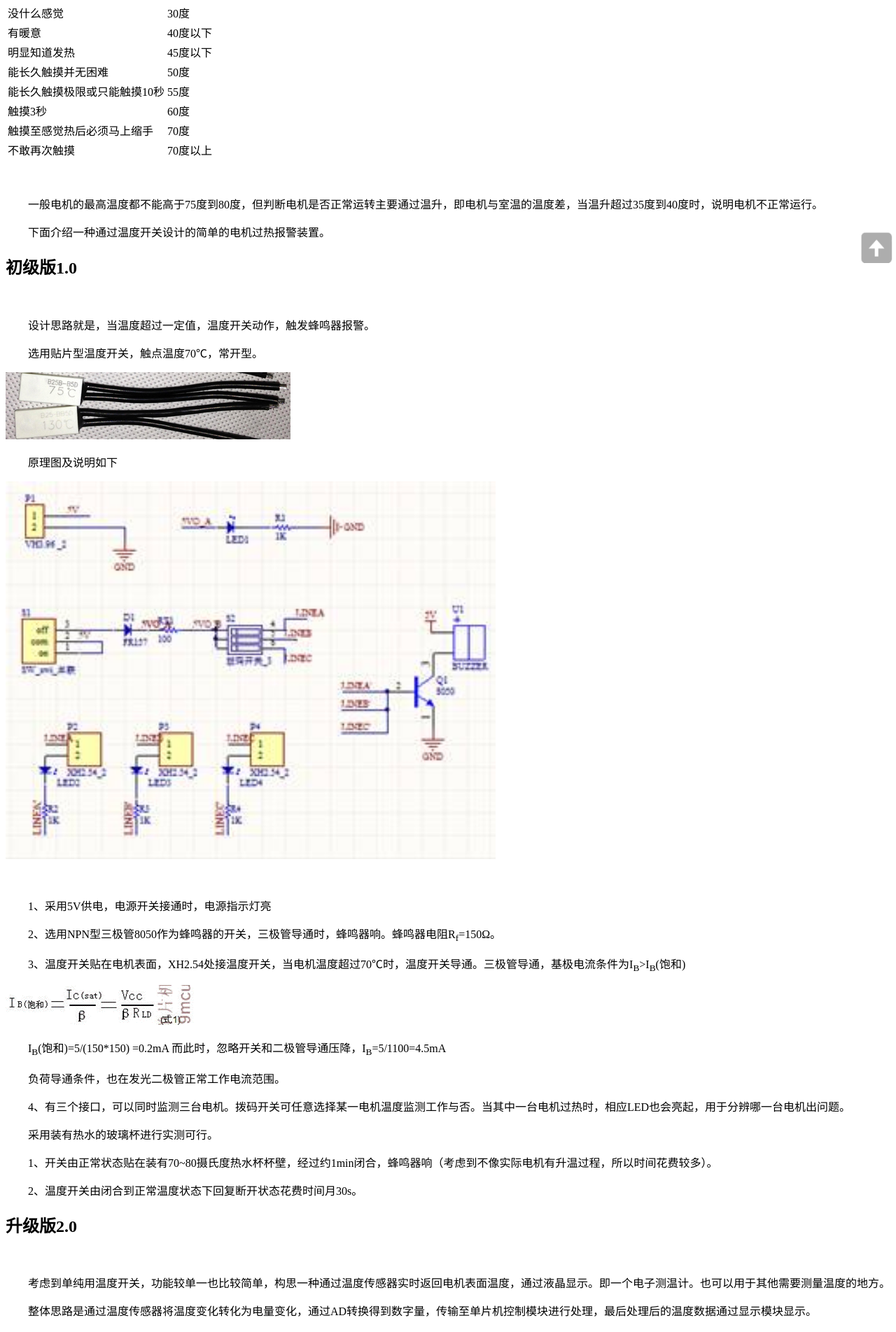
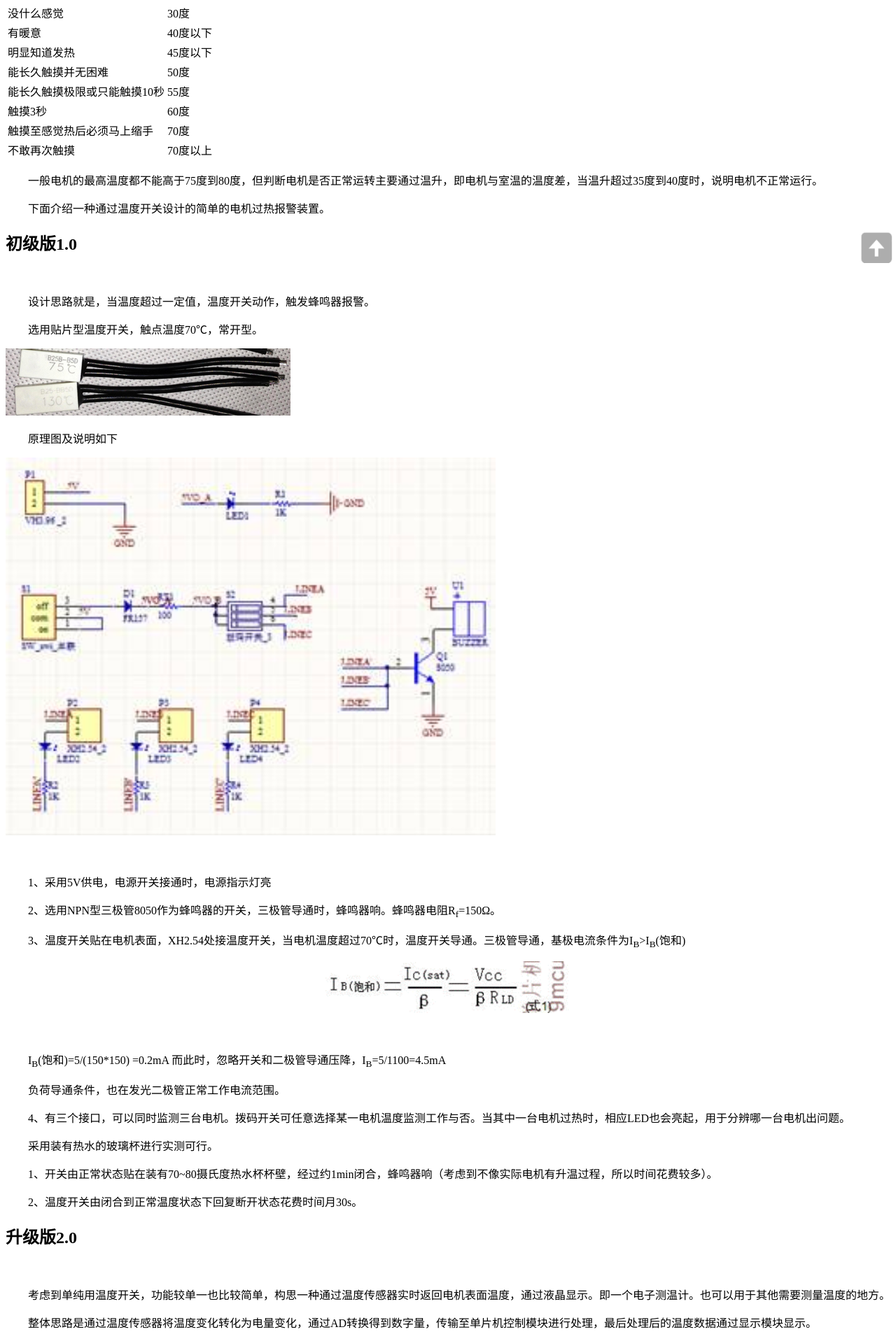
Before and after one commit to RCSTech/RCSTech.github.io, a Jekyll site: the page built from _posts/2014-2-17-Motor-protect.md, in a window 1280 px wide. Shown: the part 515-2419 px from the top of the page at 70% size. Built offline with Jekyll 4.4.1, drawn with Linux system fonts in a browser that asks for light colours; nearby versions of some CDN libraries; comment, search, counter and statistics services are not loaded; a style sheet for code colours, icons or effects is not loaded.

Commit message:
微调一下

```diff
--- a/_posts/2014-2-17-Motor-protect.md
+++ b/_posts/2014-2-17-Motor-protect.md
@@ -86,11 +86,10 @@ tags:
  </tr>
 </table>
 
-<br>
-
 　　一般电机的最高温度都不能高于75度到80度，但判断电机是否正常运转主要通过温升，即电机与室温的温度差，当温升超过35度到40度时，说明电机不正常运行。
 
 　　下面介绍一种通过温度开关设计的简单的电机过热报警装置。
+<br>
 
 ##初级版1.0
 <br>
@@ -114,7 +113,8 @@ tags:
 
 　　3、温度开关贴在电机表面，XH2.54处接温度开关，当电机温度超过70℃时，温度开关导通。三极管导通，基极电流条件为I<sub>B</sub>>I<sub>B</sub>(饱和)
 
-![图3]({{site.img_path}}/2014-2-17 fig_3.png)
+<div style="text-align:center"><img src="{{site.img_path}}/2014-2-17 fig_3.png" style="width:350px" alt="图3">
+</div>
 <br>
 
 　　I<sub>B</sub>(饱和)=5/(150*150) =0.2mA 而此时，忽略开关和二极管导通压降，I<sub>B</sub>=5/1100=4.5mA
@@ -128,6 +128,7 @@ tags:
 　　1、开关由正常状态贴在装有70~80摄氏度热水杯杯壁，经过约1min闭合，蜂鸣器响（考虑到不像实际电机有升温过程，所以时间花费较多）。
 
 　　2、温度开关由闭合到正常温度状态下回复断开状态花费时间月30s。
+<br>
 
 ##升级版2.0
 <br>
@@ -140,8 +141,7 @@ tags:
 
 <div style="text-align:center">表1 Pt100热电阻分度表
 </div>
-
-
+<br>
 
 <table class="table table-bordered table-striped table-condensed table-hover">
  <tr>
```
